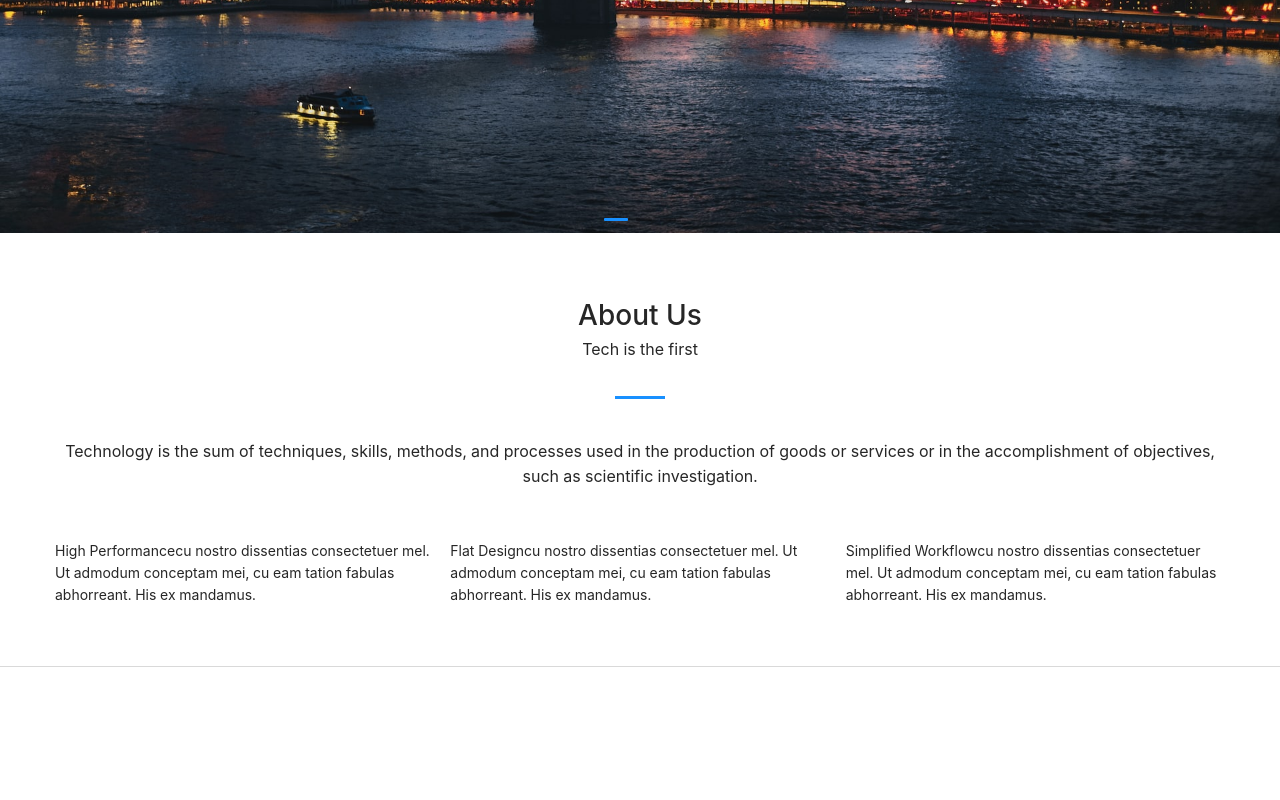
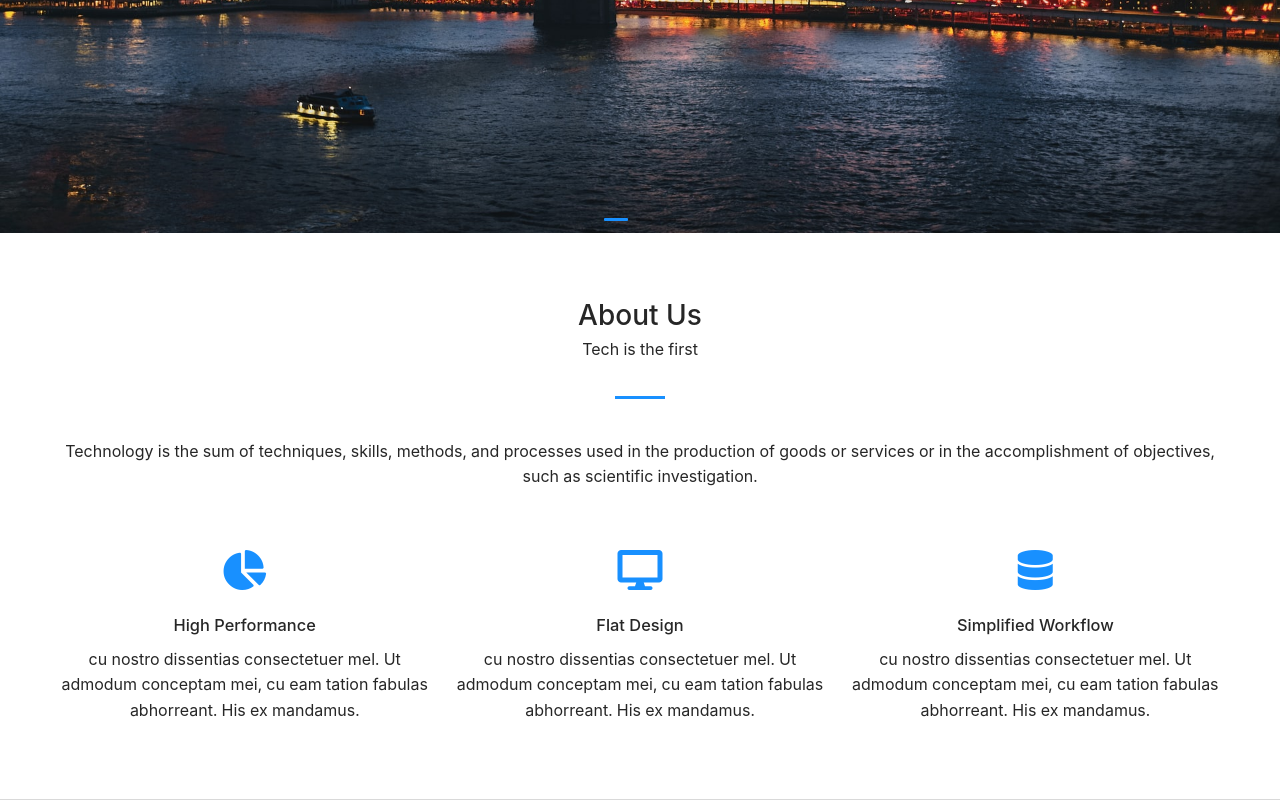
Before and after one commit to harvey0107/react-website, a React (Create React App) app: page / in a window 1280 px wide. Shown: the part 567-1367 px from the top of the page. Before the commit the page ends 1234 px from the top, so only its background shows below. Built offline with nearby package versions, Linux system fonts and the light colour scheme.

Commit message:
finished about component

```diff
--- a/src/components/home/About.js
+++ b/src/components/home/About.js
@@ -36,9 +36,14 @@ function AppAbout() {
                 <Row gutter={[16, 16]}>
                     {items.map(item => {
                         return (
-                            <Col span={8}>
-                                {item.title}
-                                {item.content}
+                            <Col span={8} key={item.key}>
+                                <div className='content'>
+                                    <div className='icon'>
+                                        {item.icon}
+                                    </div>
+                                <h3>{item.title}</h3>
+                                <p>{item.content}</p>
+                                </div>
                             </Col>
 
                         );
```
